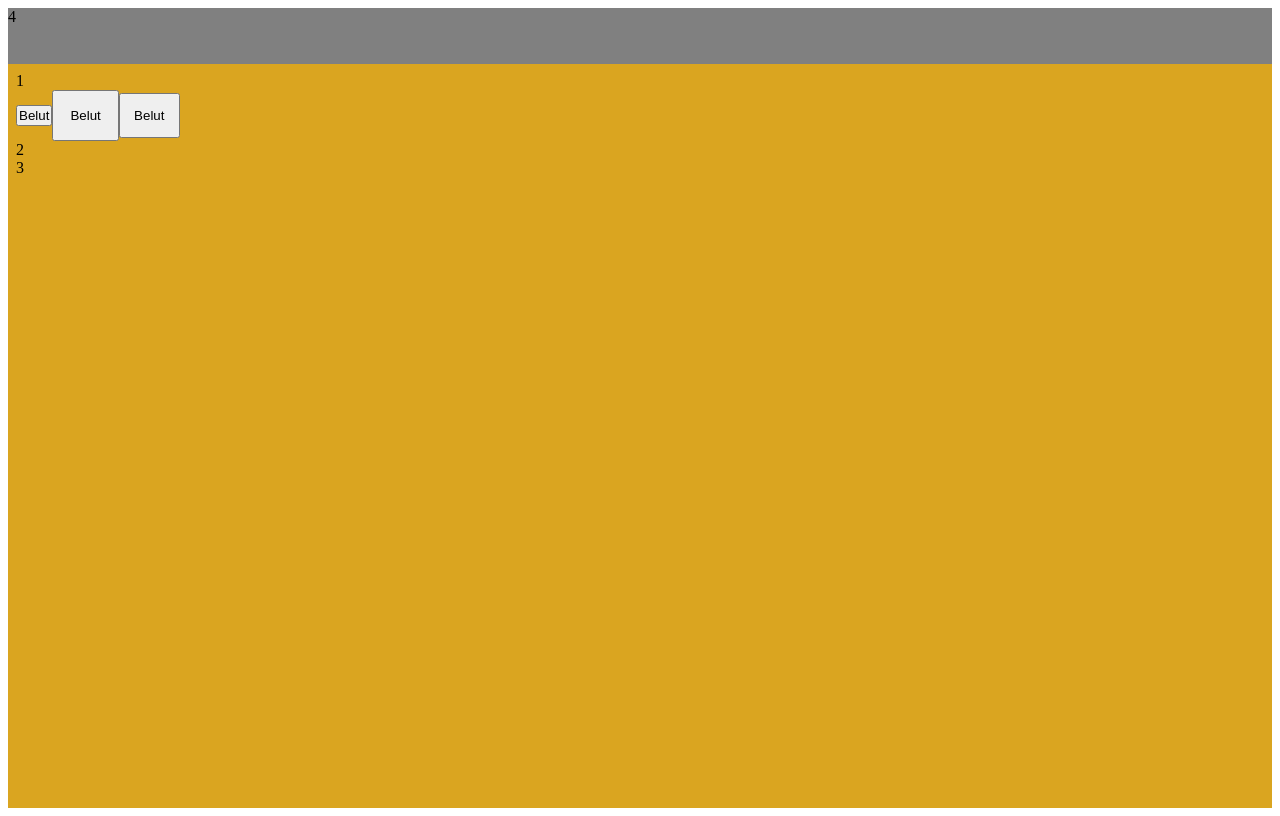
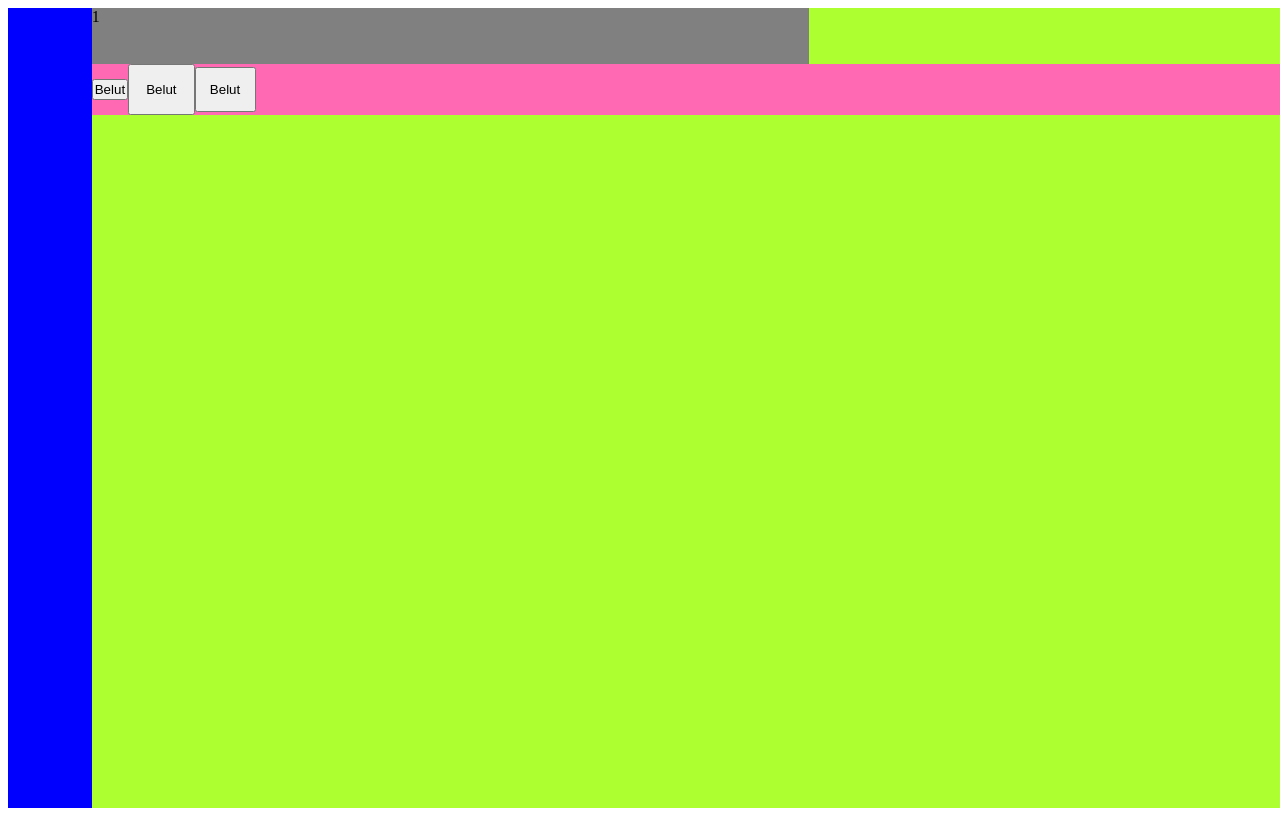
Before and after one commit to ditanh97/PointofSale-YFCCStore-WebApp, a React (Create React App) app: page / in a window 1280 px wide. Built offline with nearby package versions, Linux system fonts and the light colour scheme.

Commit message:
done learning flexbox

```diff
--- a/src/practice/flexbox/Flexbox.js
+++ b/src/practice/flexbox/Flexbox.js
@@ -4,18 +4,15 @@ import styles from './Flexbox.module.css'
 const Flexbox = () => {
     return(
         <div className={styles.flexContainer} >
-            <header className={styles.header}>
-                    4
-            </header>
-            <body>
-                <div>1</div>
-                <button className={styles.button}>Belut</button>
-                <button className={styles.button2}>Belut</button>
-                <button className={styles.button3}>Belut</button>
-                <div>2</div>
-                <div>3</div>
-
-            </body>
+            <div className={styles.sidebar}></div>
+            <div className={styles.fullContent}>
+                <div className={styles.header}>1</div>
+                <div className={styles.content}>
+                    <button className={styles.button}>Belut</button>
+                    <button className={styles.button2}>Belut</button>
+                    <button className={styles.button3}>Belut</button>
+                </div>
+            </div>
         </div>
     )
 }
--- a/src/practice/flexbox/Flexbox.module.css
+++ b/src/practice/flexbox/Flexbox.module.css
@@ -2,14 +2,27 @@
     display: flex;
     background-color: goldenrod;
     height: 100vh;
+    width: 100vw;
+    flex-direction: row;
+
+}
+.sidebar {
+    width: 7%;
+    background-color: blue;
+}
+.fullContent {
+    background-color: greenyellow;
+    flex-direction: column;
     width: 100%;
-    flex-direction: column;
-
 }
 .header {
     height: 7%;
+    width: 60%;
     background-color: gray;
 
+}
+.content{
+    background-color: hotpink;
 }
 .button {
     font-size: 12;
```
